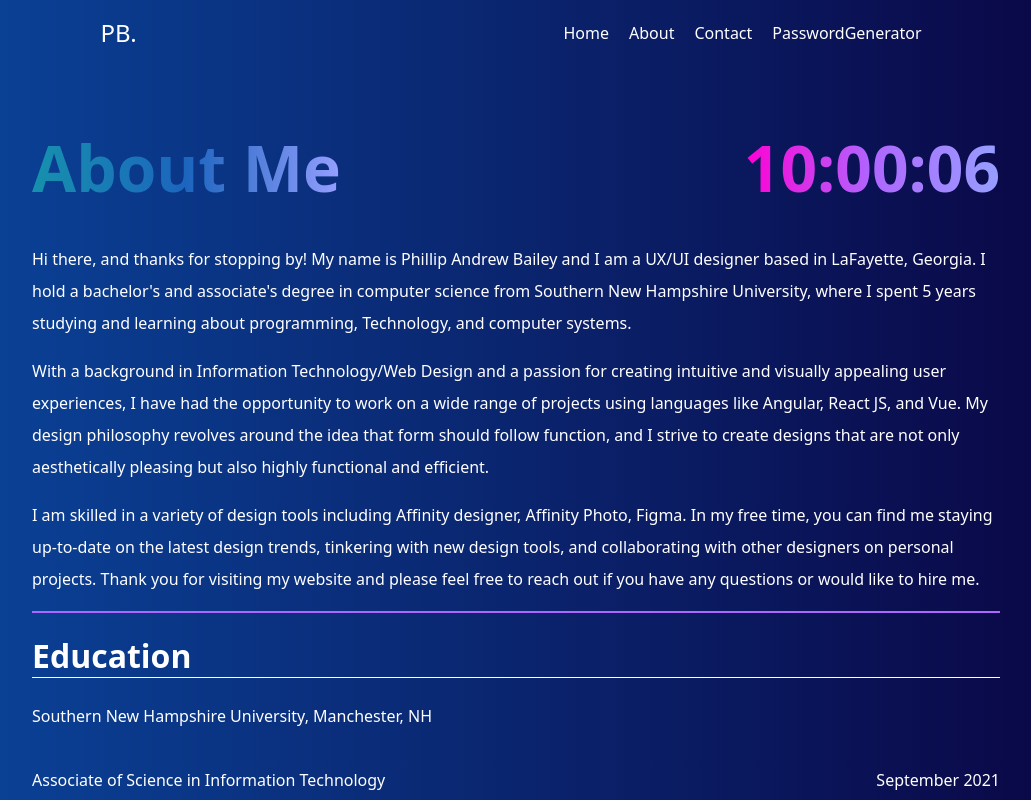
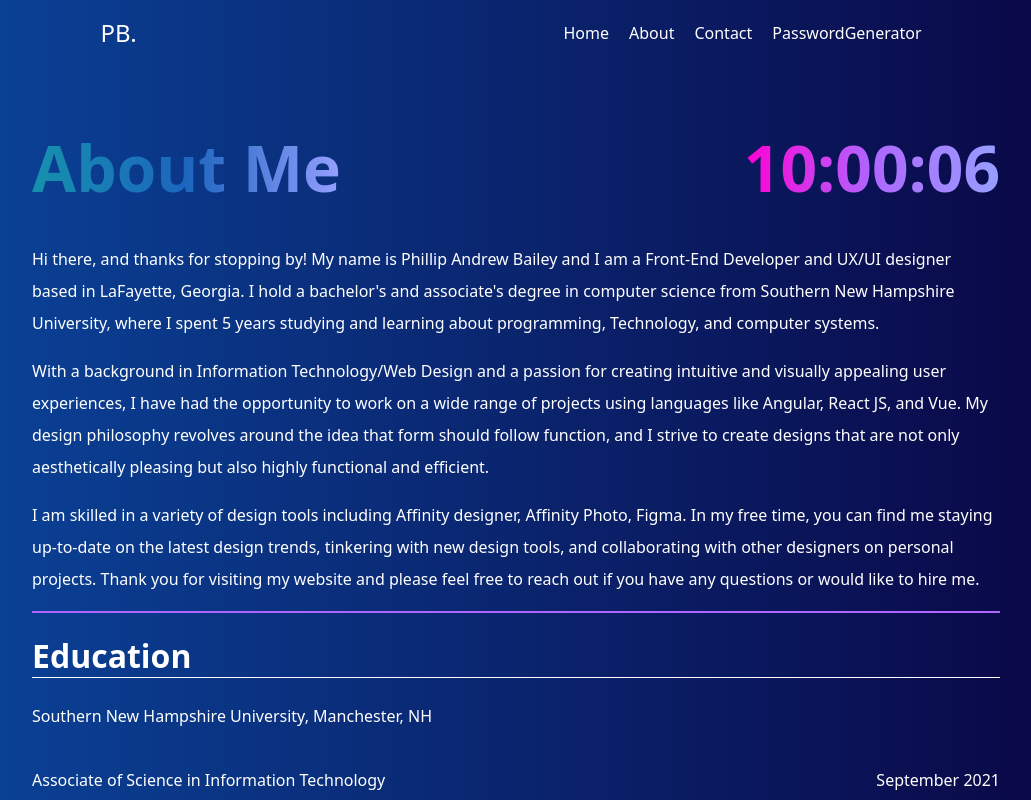
Before and after one commit to gurime/phillips-portfolio, a React (Create React App) app: page /about in a window 1280 px wide. Shown: the whole page, without its empty margins (124-1155 px from the left). Built offline with nearby package versions, Linux system fonts and the light colour scheme.

Commit message:
Update About.jsx

```diff
--- a/src/pages/About.jsx
+++ b/src/pages/About.jsx
@@ -11,7 +11,7 @@ return (
 <h1 className="about-title">About Me</h1>
 <h1 className="main-clock" id="clock"><Clock/></h1>
 </div>
-<p>Hi there, and thanks for stopping by! My name is Phillip Andrew Bailey and I am a UX/UI designer based in LaFayette, Georgia. I hold a bachelor's and associate's degree in computer science from Southern New Hampshire University, where I spent 5 years studying and learning about programming, Technology, and computer systems.</p>
+<p>Hi there, and thanks for stopping by! My name is Phillip Andrew Bailey and I am a Front-End Developer and UX/UI designer based in LaFayette, Georgia. I hold a bachelor's and associate's degree in computer science from Southern New Hampshire University, where I spent 5 years studying and learning about programming, Technology, and computer systems.</p>
 
 <p> With a background in Information Technology/Web Design and a passion for creating intuitive and visually appealing user experiences, I have had the opportunity to work on a wide range of projects using languages like Angular, React JS, and Vue.
 My design philosophy revolves around the idea that form should follow function, and I strive to create designs that are not only aesthetically pleasing but also highly functional and efficient. </p>
```
